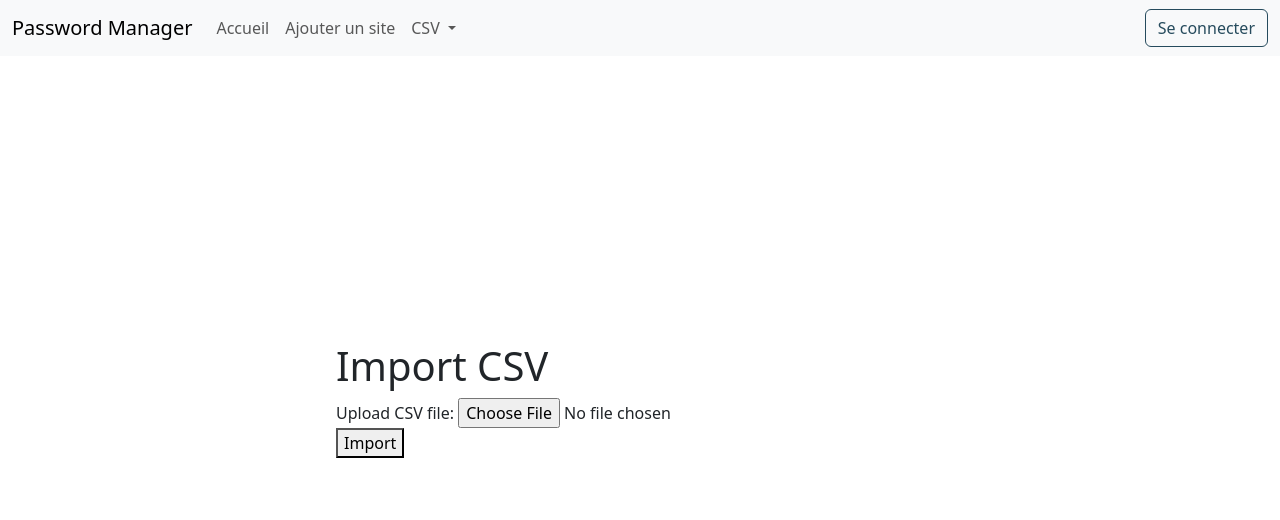
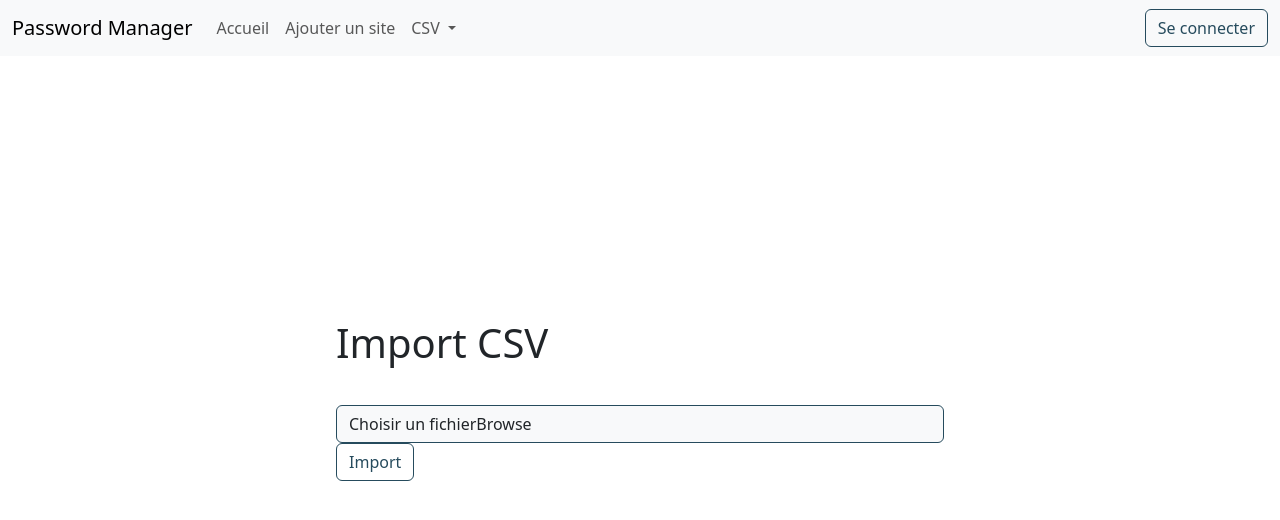
Before and after one commit to PerrineLVB/b3-c3-django-escalera-launay-pollet, a Django app: page /sites/import_csv/ in a window 1280 px wide. Shown: the top 520 px of the page. Run offline with Django 5.2, Linux system fonts and the light colour scheme.

Commit message:
css html page add file

```diff
--- a/sites/static/css/styles.css
+++ b/sites/static/css/styles.css
@@ -22,3 +22,18 @@
     --bs-btn-disabled-bg: transparent;
     --bs-btn-disabled-border-color: var(--my_primary);
     --bs-gradient: none;}
+
+
+.input-group-text {
+  border: 1px solid #264b5d;
+    width:100%;
+}
+
+.input-group-text::after {
+    content: "Browse";
+    height: 100%;
+}
+
+.label-csv {
+    opacity: 0;
+}
--- a/sites/templates/import_csv.html
+++ b/sites/templates/import_csv.html
@@ -4,9 +4,9 @@
 <form method="POST" enctype="multipart/form-data">
     {% csrf_token %}
     <div class="form-group">
-        <label for="csv_file">Upload CSV file:</label>
-        <input type="file" id="csv_file" name="csv_file" accept=".csv">
+        <input type="file" style="opacity:0" id="csv_file" name="csv_file" accept=".csv">
+        <label for="csv_file" class="input-group-text">Choisir un fichier</label>
     </div>
-    <button type="submit">Import</button>
+    <button type="submit" class="btn btn-outline-primary">Import</button>
 </form>
 {% endblock %}
```
